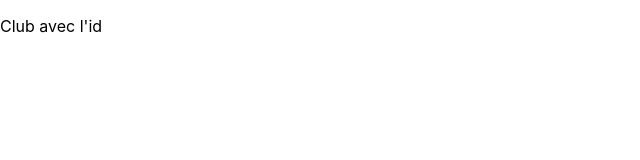
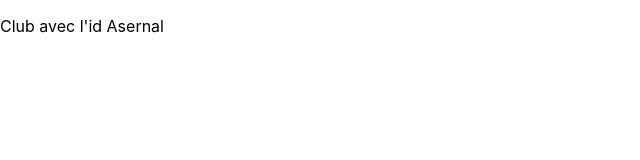
Before and after one commit to SacBruine237275/ressources-de-foot, a React (Create React App) app: page /Club/Asernal in a window 1280 px wide. Shown: the top 160 px of the page, without its empty margins (0-640 px from the left). Built offline with nearby package versions, Linux system fonts and the light colour scheme.

Commit message:
Correction erreur pour la reception des donnée de Club.tsx

```diff
--- a/src/App.tsx
+++ b/src/App.tsx
@@ -10,7 +10,7 @@ function App() {
     <div>
       <Routes>
         <Route path='/' element={<Home />} />
-        <Route path='/Club/:id/' element={<Club />}/>
+        <Route path='/Club/:name' element={<Club />}/>
       </Routes>
     </div>
   );
--- a/src/screens/Club.tsx
+++ b/src/screens/Club.tsx
@@ -1,7 +1,7 @@
 import { useParams } from 'react-router-dom';
 
 export const Club=()=>{
-    const { name,id } = useParams();
+    const {name} = useParams();
     return(
         <div>
             <p>Club avec l'id {name}</p>
```
